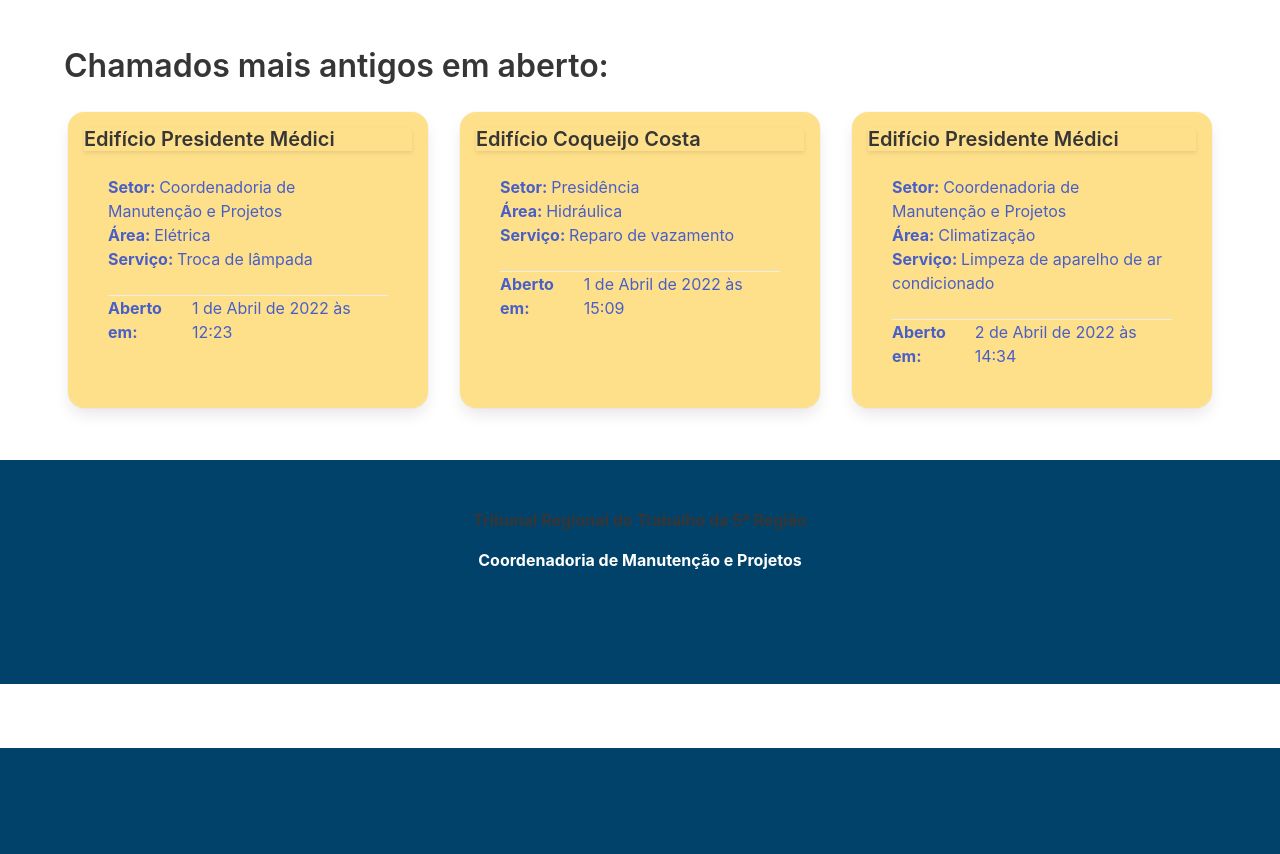
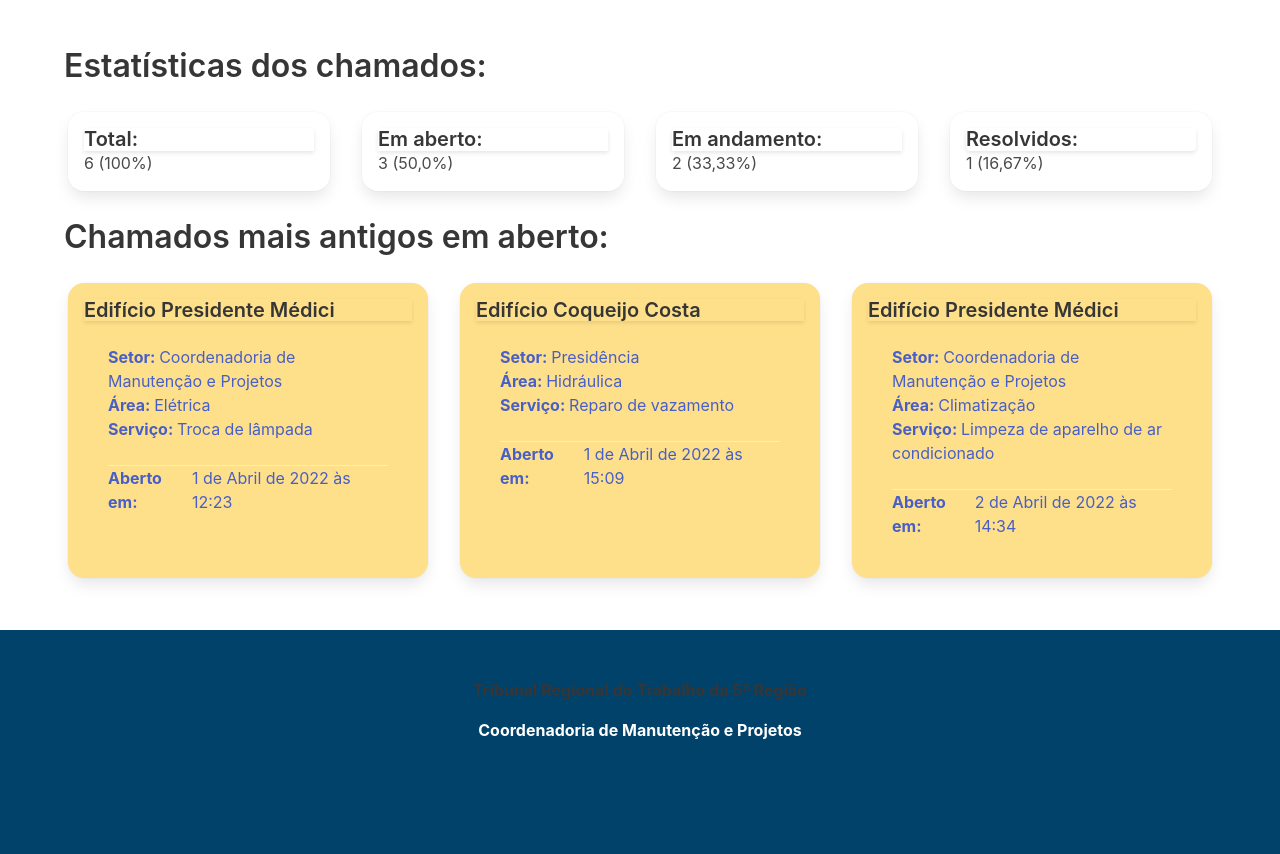
Before and after one commit to rodrigocan/cmp-django-admin, a Django app: page /cmp_admin/ in a window 1280 px wide. Shown: the part 52-906 px from the top of the page. Before the commit the page ends 800 px from the top, so only its background shows below. Run offline with Django 4.2, Linux system fonts and the light colour scheme; a user stored in the database is signed in; data comes from the database, SQL or seed files in the repository; both versions use the stored data as it was after the commit.

Commit message:
Add stats to index page #5

```diff
--- a/cmp/cmp_admin/templates/cmp_admin/index.html
+++ b/cmp/cmp_admin/templates/cmp_admin/index.html
@@ -9,6 +9,45 @@
 {% endblock extra-css %}
 
 {% block main %}
+
+<p class="title is-3">Estatísticas dos chamados:</p>
+
+<div class="columns">
+  <div class="column card p-4 m-4">
+    <div class="card-header">
+      <p class="title is-5">Total:</p>
+    </div>
+    <div>
+      {{ all_tickets_count }} (100%)
+    </div>
+  </div>
+  <div class="column card p-4 m-4">
+    <div class="card-header">
+      <p class="title is-5">Em aberto:</p>
+    </div>
+    <div>
+      {{ opened_tickets_count }} ({{ opened_tickets_perc }}%)
+    </div>
+  </div>
+  <div class="column card p-4 m-4">
+    <div class="card-header">
+      <p class="title is-5">Em andamento:</p>
+    </div>
+    <div>
+      {{ ongoing_tickets_count }} ({{ ongoing_tickets_perc }}%)
+    </div>
+  </div>
+  <div class="column card p-4 m-4">
+    <div>
+      <div class="card-header">
+        <p class="title is-5">Resolvidos:</p>
+      </div>
+    </div>
+    <div>
+      {{ solved_tickets_count }} ({{ solved_tickets_perc }}%)
+    </div>
+  </div>
+</div>
 
 <p class="title is-3">Chamados mais antigos em aberto:</p>
 
--- a/cmp/cmp_admin/views.py
+++ b/cmp/cmp_admin/views.py
@@ -11,6 +11,17 @@ class IndexView(LoginRequiredMixin, generic.ListView):
 
   def get_queryset(self):
     return Ticket.objects.filter(status_id = 1).order_by('created_at')[:3]
+
+  def get_context_data(self, **kwargs):
+    context = super().get_context_data(**kwargs)
+    context['all_tickets_count'] = Ticket.objects.all().count()
+    context['opened_tickets_count'] = Ticket.objects.filter(status_id = 1).count()
+    context['ongoing_tickets_count'] = Ticket.objects.filter(status_id = 2).count()
+    context['solved_tickets_count'] = Ticket.objects.filter(status_id = 3).count()
+    context['opened_tickets_perc'] = round((context['opened_tickets_count'] / context['all_tickets_count']) * 100, 2)
+    context['ongoing_tickets_perc'] = round((context['ongoing_tickets_count'] / context['all_tickets_count']) * 100, 2)
+    context['solved_tickets_perc'] = round((context['solved_tickets_count'] / context['all_tickets_count']) * 100, 2)
+    return context
 
 class TicketDetailView(LoginRequiredMixin, generic.DetailView):
   model = Ticket
```
Also changed, not shown: cmp/db.sqlite3.
